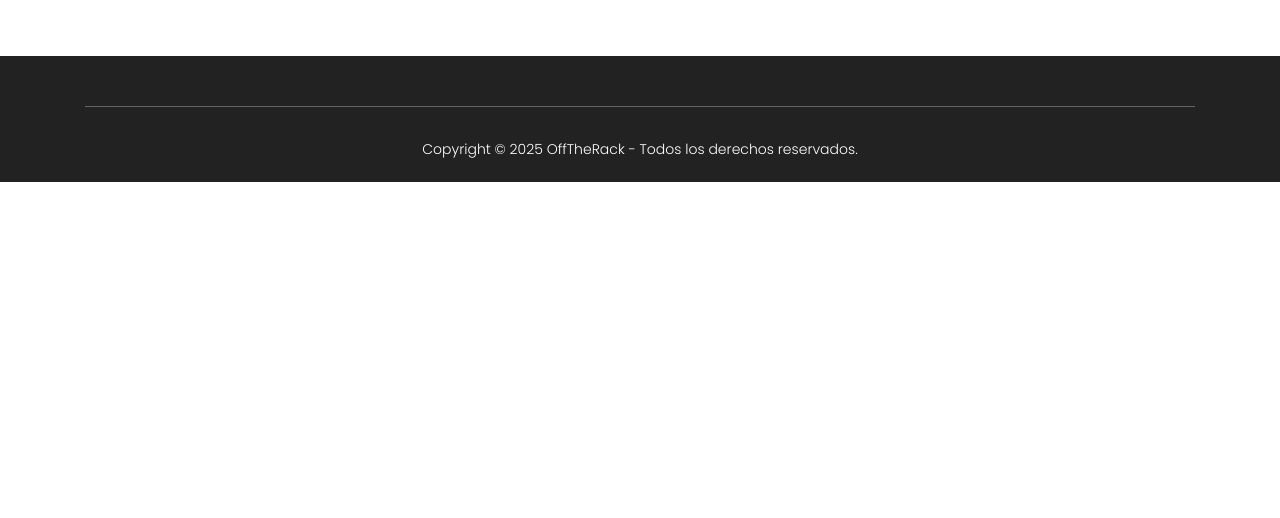
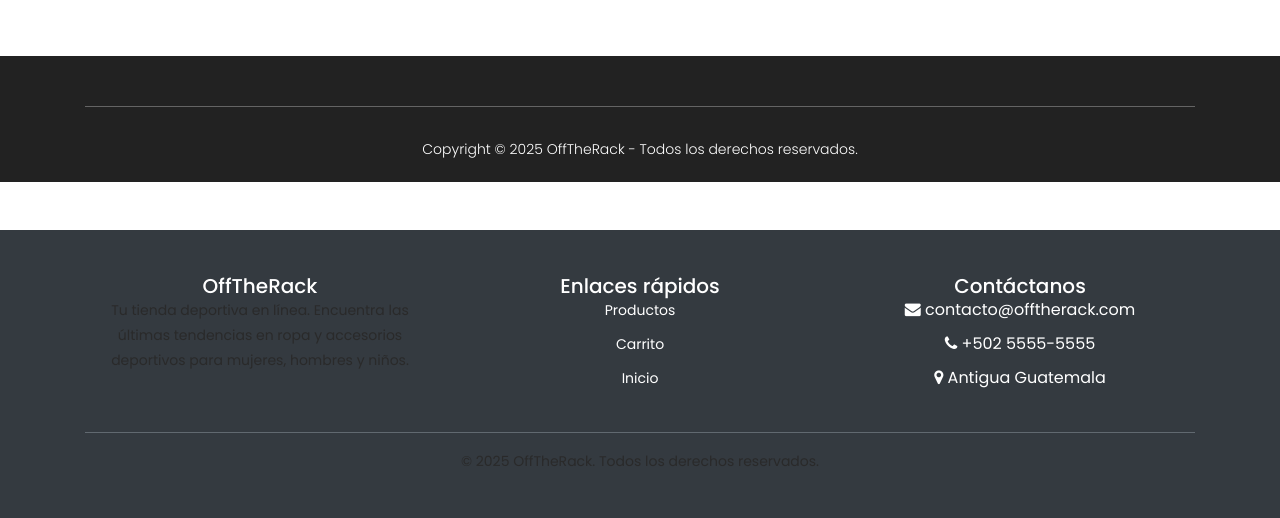
Before and after one commit to jorge2360/proyecto_final, a Django app: page /usuarios/registro/ in a window 1280 px wide. Shown: the part 776-1294 px from the top of the page. Before the commit the page ends 958 px from the top, so only its background shows below. Run offline with Django 5.2, Linux system fonts and the light colour scheme; some libraries are stand-ins or nearby versions.

Commit message:
Se agrego una pagina de perfil para el cliente un footer para datos de la empresa

```diff
--- a/pagos/templates/pagos/checkout.html
+++ b/pagos/templates/pagos/checkout.html
@@ -5,7 +5,7 @@
   <h2>Checkout</h2>
   <p>Resumen de tu compra:</p>
 
-  <!-- Aquí en el futuro podemos mostrar productos del carrito -->
+  <!-- Aqui en el futuro podemos mostrar productos del carrito -->
   <div class="alert alert-info">
     (Simulación) Aquí aparecerán los productos agregados al carrito.
   </div>
--- a/templates/base.html
+++ b/templates/base.html
@@ -32,6 +32,12 @@
             <div class="row">
                 <div class="col-12">
                     <nav class="main-nav">
+                        {% if user.is_authenticated %}
+                        <li class="nav-item">
+                            <span class="nav-link">👋 Hola, {{ user.username }}</span>
+                        </li>
+                        {% endif %}
+
                         <!-- Logo -->
                         <a href="{% url 'home' %}" class="logo">
                             <img src="{% static 'images/offtherack_logo.jpg' %}" alt="OffTheRack Logo" class="logo-img">
@@ -107,5 +113,6 @@
     <script src="{% static 'js/lightbox.js' %}"></script>
     <script src="{% static 'js/isotope.js' %}"></script>
     <script src="{% static 'js/custom.js' %}"></script>
+    {% include 'partials/footer.html' %}
 </body>
 </html>
--- /dev/null
+++ b/templates/partials/footer.html
@@ -0,0 +1,30 @@
+<footer class="footer bg-dark text-white mt-5">
+  <div class="container py-4">
+    <div class="row">
+      <div class="col-md-4 mb-3">
+        <h5>OffTheRack</h5>
+        <p>Tu tienda deportiva en línea. Encuentra las últimas tendencias en ropa y accesorios deportivos para mujeres, hombres y niños.</p>
+      </div>
+      <div class="col-md-4 mb-3">
+        <h5>Enlaces rápidos</h5>
+        <ul class="list-unstyled">
+          <li><a href="{% url 'productos:lista' %}" class="text-white">Productos</a></li>
+          <li><a href="{% url 'carrito:detalle' %}" class="text-white">Carrito</a></li>
+          <li><a href="{% url 'home' %}" class="text-white">Inicio</a></li>
+        </ul>
+      </div>
+      <div class="col-md-4 mb-3">
+        <h5>Contáctanos</h5>
+        <ul class="list-unstyled">
+          <li><i class="fa fa-envelope"></i> contacto@offtherack.com</li>
+          <li><i class="fa fa-phone"></i> +502 5555-5555</li>
+          <li><i class="fa fa-map-marker"></i> Antigua Guatemala</li>
+        </ul>
+      </div>
+    </div>
+    <hr class="bg-secondary">
+    <div class="text-center">
+      <p>© 2025 OffTheRack. Todos los derechos reservados.</p>
+    </div>
+  </div>
+</footer>
--- a/usuarios/forms.py
+++ b/usuarios/forms.py
@@ -10,7 +10,7 @@ class ClienteRegistroForm(UserCreationForm):
 
     def save(self, commit=True):
         user = super().save(commit=False)
-        user.rol = "cliente"   # importante: se asigna automáticamente
+        user.rol = "cliente"
         if commit:
             user.save()
         return user
@@ -23,7 +23,7 @@ class AdminRegistroForm(UserCreationForm):
 
     def save(self, commit=True):
         user = super().save(commit=False)
-        user.is_staff = True  # lo forzamos como administrador
+        user.is_staff = True
         if commit:
             user.save()
         return user
--- a/usuarios/urls.py
+++ b/usuarios/urls.py
@@ -7,4 +7,5 @@ urlpatterns = [
     path("registro/", views.registro_cliente, name="registro_cliente"),
     path("login/", views.login_view, name="login"),
     path("logout/", views.logout_view, name="logout"),
+    path("perfil/", views.perfil, name="perfil"),
 ]
--- a/usuarios/views.py
+++ b/usuarios/views.py
@@ -60,3 +60,7 @@ def logout_view(request):
     logout(request)
     messages.info(request, "Sesión cerrada correctamente.")
     return redirect("home")
+# --- Perfil de usuario ---
+@login_required
+def perfil(request):
+    return render(request, "usuarios/perfil.html")
```
Also changed, not shown: usuarios/templates/usuarios/perfil.html (added, +15 -0 lines), 2 other files.
